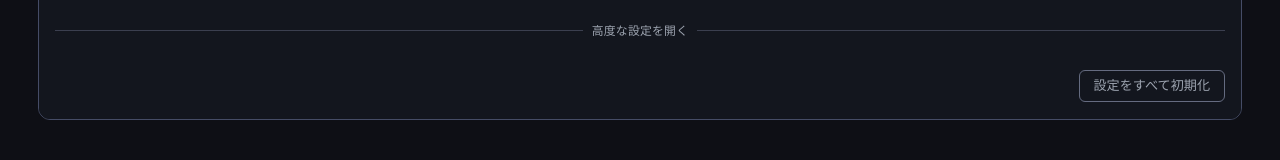
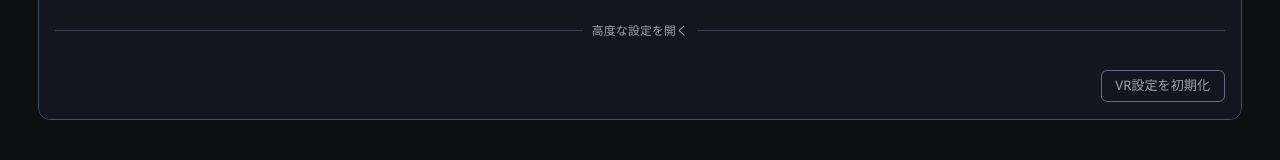
Before and after one commit to ShiinaSakamoto/CaptioLinkVR, a React (Vite) app: page / in a window 1280 px wide. Shown: the part 1294-1454 px from the top of the page. Built offline with nearby package versions, Linux system fonts and the light colour scheme.

Commit message:
設定初期化ボタンの追加 分割

```diff
--- a/src/features/subtitles/components/workspace/BasicSettingsPanel.jsx
+++ b/src/features/subtitles/components/workspace/BasicSettingsPanel.jsx
@@ -8,6 +8,7 @@ import {
   vrAdjustPageAtom,
 } from "../../../../stores/subtitleStore.js";
 import { DEFAULT_RENDER_SETTINGS } from "../../constants/defaultRenderSettings.js";
+import { VR_SETTINGS_RESET_KEYS } from "../../constants/settingsResetKeys.js";
 import { useUpdateRenderSetting } from "../../hooks/useUpdateRenderSetting.js";
 import { AxisControls } from "./axis/AxisControls.jsx";
 import { AdvancedSettingsSection } from "./forms/AdvancedSettingsSection.jsx";
@@ -174,7 +175,7 @@ export const BasicSettingsPanel = memo(() => {
         </AdvancedSettingsSection>
       </section>
 
-      <SettingsResetSection />
+      <SettingsResetSection label={ui.resetVrSettings} keys={VR_SETTINGS_RESET_KEYS} />
     </div>
   );
 });
--- a/src/features/subtitles/components/workspace/StyleSettingsPanel.jsx
+++ b/src/features/subtitles/components/workspace/StyleSettingsPanel.jsx
@@ -3,10 +3,12 @@ import { memo } from "react";
 import { renderSettingsAtom } from "../../../../stores/subtitleStore.js";
 import { TEXT_COLOR_PRESETS } from "../../constants/styleColorPresets.js";
 import { DEFAULT_RENDER_SETTINGS } from "../../constants/defaultRenderSettings.js";
+import { STYLE_SETTINGS_RESET_KEYS } from "../../constants/settingsResetKeys.js";
 import { useUpdateRenderSetting } from "../../hooks/useUpdateRenderSetting.js";
 import { OPACITY_PERCENT_MAX, OPACITY_PERCENT_MIN } from "../../utils/subtitleOpacity.js";
 import { ColorSetting } from "./forms/ColorSetting.jsx";
 import { SettingSection } from "./forms/SettingControls.jsx";
+import { SettingsResetSection } from "./forms/SettingsResetSection.jsx";
 import { ValueSteppedControl } from "./forms/ValueSteppedControl.jsx";
 import { STYLE_FEATURES } from "./styleFeatures.js";
 import { ui } from "../../../../shared/uiText.js";
@@ -96,6 +98,8 @@ export const StyleSettingsPanel = memo(() => {
           ))}
         </div>
       </div>
+
+      <SettingsResetSection label={ui.resetStyleSettings} keys={STYLE_SETTINGS_RESET_KEYS} />
     </div>
   );
 });
--- a/src/features/subtitles/components/workspace/forms/SettingsResetSection.jsx
+++ b/src/features/subtitles/components/workspace/forms/SettingsResetSection.jsx
@@ -2,29 +2,35 @@ import { useSetAtom } from "jotai";
 import { memo, useCallback } from "react";
 import { renderSettingsAtom } from "../../../../../stores/subtitleStore.js";
 import { DEFAULT_RENDER_SETTINGS } from "../../../constants/defaultRenderSettings.js";
-import { ui } from "../../../../../shared/uiText.js";
 import styles from "../../SubtitleWorkspace.module.scss";
 
 /**
- * VR設定パネル下部の「設定をすべて初期化」。
- * 高度な設定とは別セクションとして常に表示する。
- * 対象は描画設定（VR設定＋字幕スタイル）のみ。
+ * 設定パネル下部の初期化ボタン。
+ * 渡された keys だけを DEFAULT_RENDER_SETTINGS に戻す。
  */
-export const SettingsResetSection = memo(() => {
+export const SettingsResetSection = memo(({ label, keys }) => {
   const setRenderSettings = useSetAtom(renderSettingsAtom);
 
-  const handleResetAll = useCallback(() => {
-    setRenderSettings({ ...DEFAULT_RENDER_SETTINGS });
-  }, [setRenderSettings]);
+  const handleReset = useCallback(() => {
+    setRenderSettings((current) => {
+      const next = { ...current };
+      for (const key of keys) {
+        if (Object.hasOwn(DEFAULT_RENDER_SETTINGS, key)) {
+          next[key] = DEFAULT_RENDER_SETTINGS[key];
+        }
+      }
+      return next;
+    });
+  }, [keys, setRenderSettings]);
 
   return (
-    <section className={styles.settingsResetSection} aria-label={ui.resetAllSettings}>
+    <section className={styles.settingsResetSection} aria-label={label}>
       <button
         type="button"
         className={styles.settingsResetButton}
-        onClick={handleResetAll}
+        onClick={handleReset}
       >
-        {ui.resetAllSettings}
+        {label}
       </button>
     </section>
   );
--- /dev/null
+++ b/src/features/subtitles/constants/settingsResetKeys.js
@@ -0,0 +1,23 @@
+import { STYLE_FEATURES } from "../components/workspace/styleFeatures.js";
+import {
+  BASIC_ADJUSTABLE_SETTING_KEYS,
+  STANDALONE_STYLE_SETTING_KEYS,
+} from "./visualQaSettingKeys.js";
+
+// VR設定タブで初期化するキー（高度な設定含む）。
+export const VR_SETTINGS_RESET_KEYS = [
+  ...BASIC_ADJUSTABLE_SETTING_KEYS,
+  "overlayMaxFps",
+  "vrchatChatboxEnabled",
+];
+
+// 字幕スタイルタブで初期化するキー。
+export const STYLE_SETTINGS_RESET_KEYS = [
+  ...STANDALONE_STYLE_SETTING_KEYS,
+  ...STYLE_FEATURES.flatMap((feature) => [
+    feature.enabledKey,
+    ...feature.fields.map((field) => field.key),
+  ]),
+  // UI未表示だがスタイル系として一緒に戻す。
+  "shadowColor",
+];
--- a/src/shared/uiText.js
+++ b/src/shared/uiText.js
@@ -21,7 +21,8 @@ export const ui = {
   openBooth: "Boothを開く",
   advancedOpen: "高度な設定を開く",
   advancedClose: "高度な設定を閉じる",
-  resetAllSettings: "設定をすべて初期化",
+  resetVrSettings: "VR設定を初期化",
+  resetStyleSettings: "字幕スタイルを初期化",
   countdownMode: "カウントダウンモード",
   manualCount: "指定カウント",
   targetTime: "指定時刻",
```
